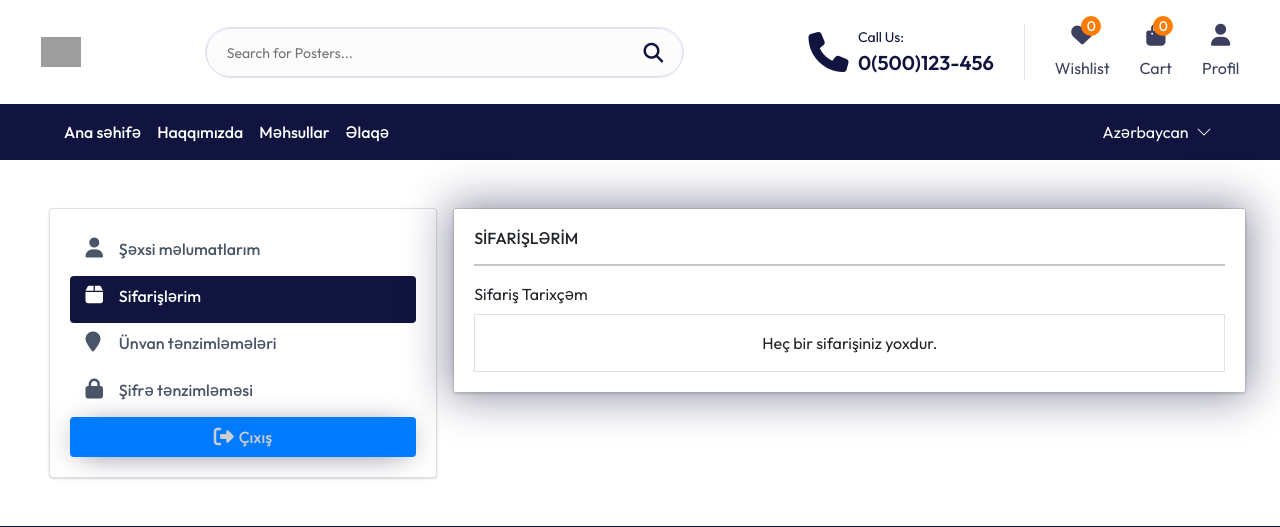
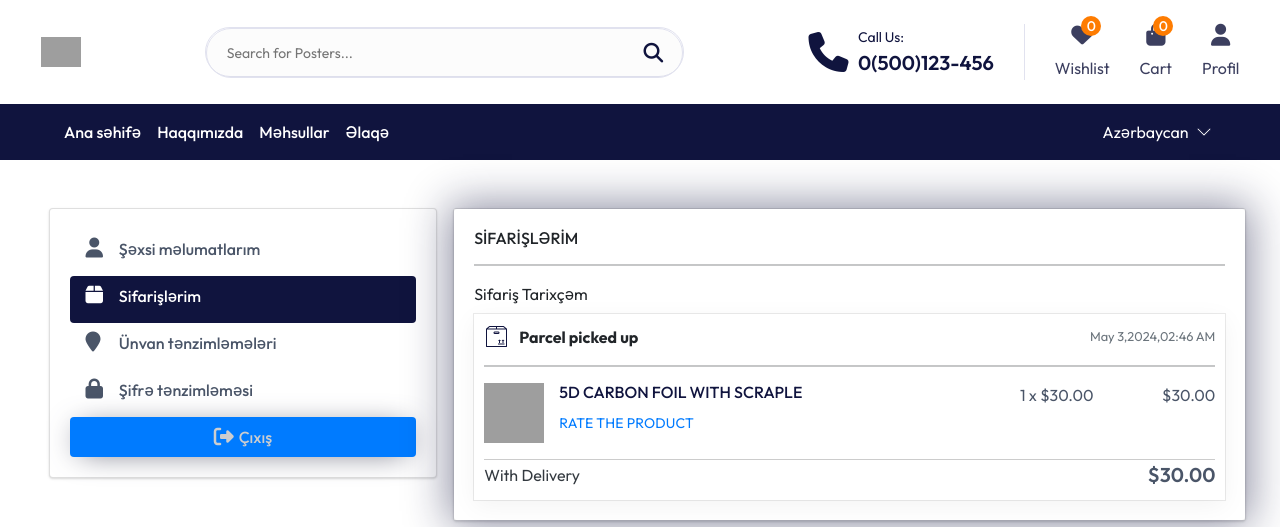
Before and after one commit to IIISRO/storebyglasstech, a Django app: page /profile/ in a window 1280 px wide, after a click on "Sifarişlərim". Shown: the top 527 px of the page. Run offline with Django 5.2, Linux system fonts and the light colour scheme; a user stored in the database is signed in; data comes from the database, SQL or seed files in the repository; both versions use the stored data as it was after the commit; some libraries are stand-ins or nearby versions; some web fonts are replaced; grey boxes are pictures that could not be loaded.

Commit message:
initial commit

```diff
--- a/account/templates/profile.html
+++ b/account/templates/profile.html
@@ -150,8 +150,39 @@
                 <div class="form-group mb-0">
                   <label class="d-block">Sifariş Tarixçəm</label>
 
-                  <div class="border border-gray-500 bg-gray-200 p-3 text-center font-size-sm">Heç bir sifarişiniz yoxdur.</div>
+                  <!-- <div class="border border-gray-500 bg-gray-200 p-3 text-center font-size-sm">Heç bir sifarişiniz yoxdur.</div> -->
+                  <div class="w-100 d-flex flex-column">
+                    <div class="w-100 order-card">
+                      <div class="d-flex align-items-center justify-content-between">
+                        <div class="order-icon d-flex align-items-center"><img width="25" height="25" src="{% static 'images/order.png' %}" alt=""><span style="margin-left: 10px;" class="fw-bold">Parcel picked up</span></div>
+                      <small class="text-muted">May 3,2024,02:46 AM</small>
+                      </div>
+                      <hr>
+                      <a href="" class="p-0 d-flex row w-100 m-0 mt-3">
+                        <div class="col-md-8  w-100 d-flex" style="padding-left: 0;">
+                          <img width="60" height="60" src="https://images.unsplash.com/photo-1511300636408-a63a89df3482?w=600&auto=format&fit=crop&q=60&ixlib=rb-4.0.3&ixid=M3wxMjA3fDB8MHxzZWFyY2h8M3x8ZGVza3RvcCUyMHdhbGxwYXBlcnN8ZW58MHx8MHx8fDA%3D" alt="">
+                          <div class="order-name"><h4>5D carbon foil with scraple</h4><span>rate the product</span></div>
+                        </div>
+                        <div class="col-md-4 order-price-info" style="padding-right: 0;">
+                          <div class="row">
+                            <div class="col-md-6 d-flex justify-content-end">
+                              <span>1 x $30.00</span>
+                            </div>
+                            <div class="col-md-6 d-flex justify-content-end">
+                              <span>$30.00</span>
+                            </div>
+                          </div>
 
+                        </div>
+
+                        <div class="col-md-12  p-0 mt-3 delivery d-flex align-items-center justify-content-between">
+
+                          <span class="text-dark">With Delivery</span>
+                          <span class="total-price">$30.00</span>
+                        </div>
+                      </a>
+                    </div>
+                  </div>
 
                 </div>
 
--- a/static/css/account.css
+++ b/static/css/account.css
@@ -314,3 +314,33 @@ button.bordered-btn {
    color: #cccdcf;
 
 }
+.order-name h4{
+    text-transform: uppercase;
+    font-size: 16px;
+    color: #10143e;
+  }
+  .order-name{
+    margin-left: 15px;
+  }
+  .order-name span{
+    text-transform: uppercase;
+    letter-spacing: 0.01rem;
+    font-size: 14px;
+  }
+  .order-price-info{
+    color: #4a5568;
+  }
+  .total-price{
+    color: #4a5568;
+    font-weight: 600;
+    font-size: 20px;
+  }
+  .order-card{
+    box-shadow: rgba(0, 0, 0, 0.05) 0px 6px 24px 0px, rgba(0, 0, 0, 0.08) 0px 0px 0px 1px;
+    padding: 10px;
+  }
+  .delivery{
+    padding-top: 10px !important;
+    display: flex;
+    border-top: 1px solid #ccc;
+  }
```
Also changed, not shown: product/templates/product-detail.html (+10 -10 lines), static/css/product-detail.css (+38 -2 lines), static/js/product-detail.js (+4 -4 lines), db.sqlite3, static/images/none.png (added), static/images/order.png (added).
